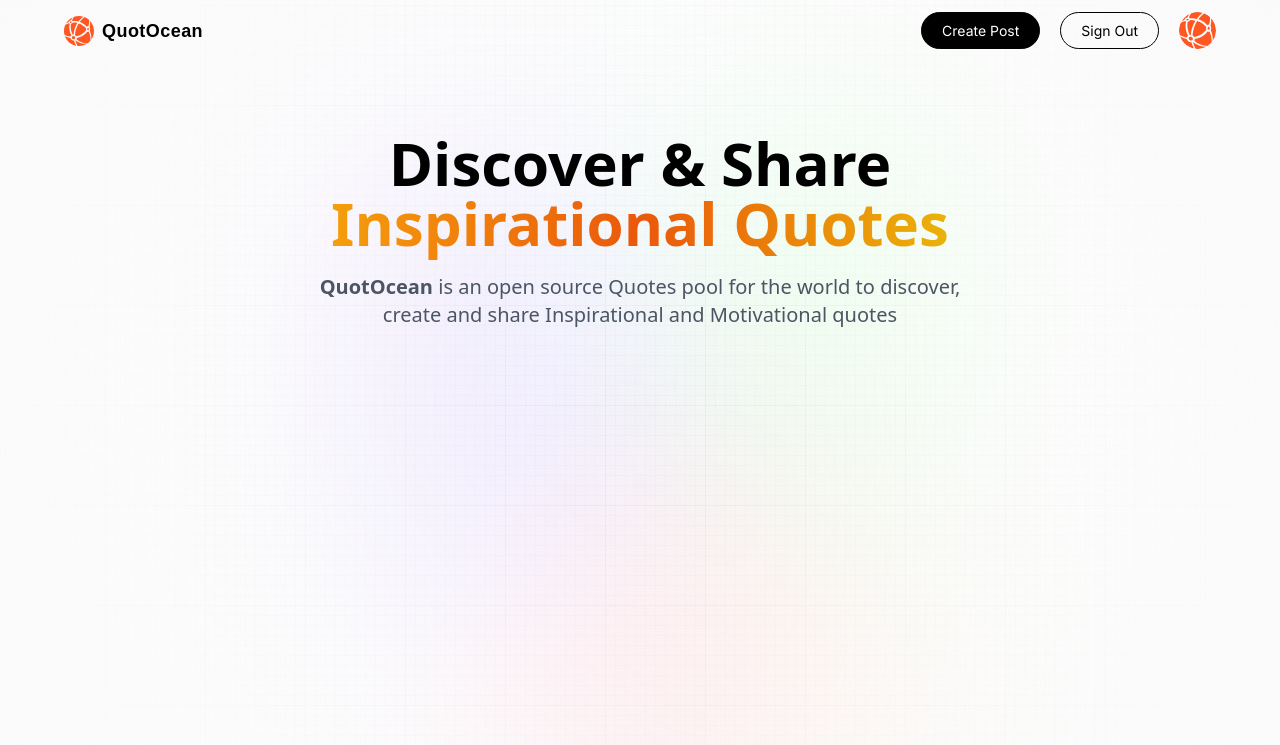
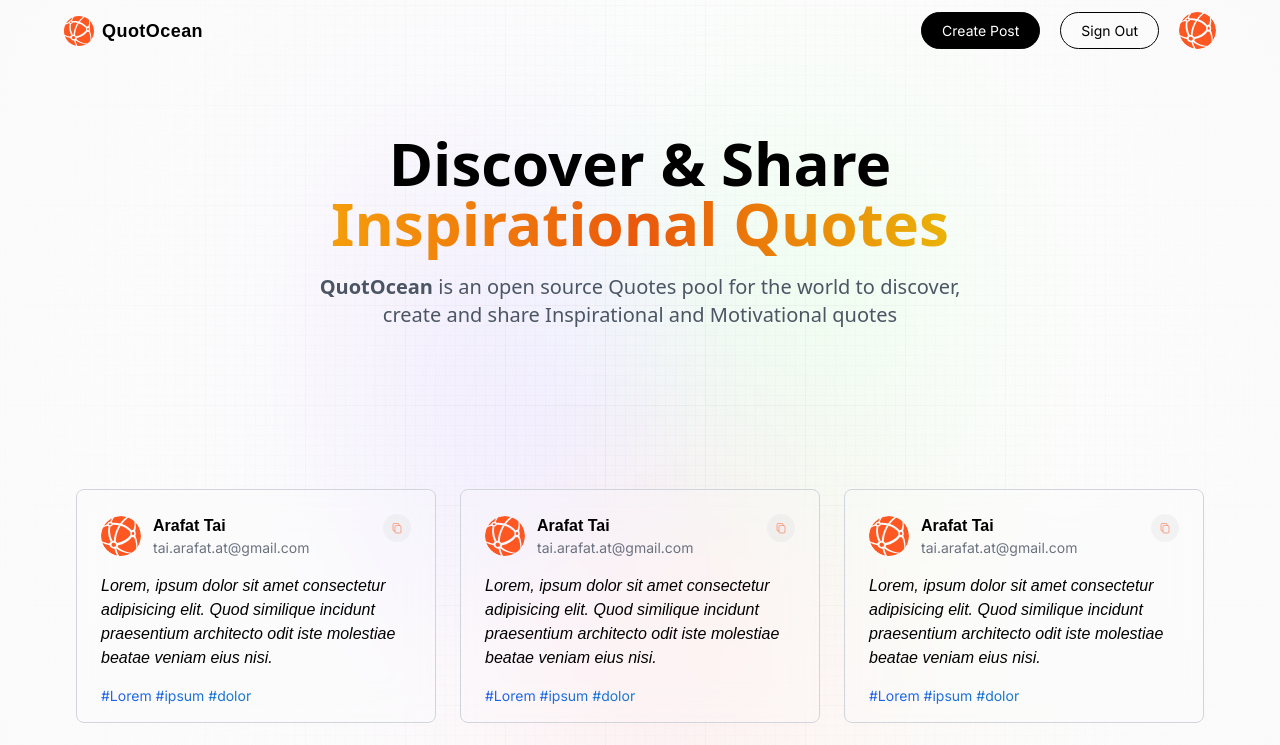
Before and after one commit to arafat-213/next-quotes, a Next.js app: page / in a window 1280 px wide. Shown: the top 745 px of the page. Built offline with nearby package versions, Linux system fonts and the light colour scheme.

Commit message:
add feed and quote card

```diff
--- a/app/globals.css
+++ b/app/globals.css
@@ -75,6 +75,10 @@
 	@apply bg-gradient-to-r from-amber-500 via-orange-600 to-yellow-500 bg-clip-text text-transparent;
 }
 
+.blue_gradient {
+  @apply bg-gradient-to-r from-blue-600 to-cyan-600 bg-clip-text text-transparent;
+}
+
 /* Texts */
 .head_text {
 	@apply mt-5 text-5xl font-extrabold leading-[1.15] text-black sm:text-6xl;
@@ -93,6 +97,10 @@
   @apply rounded-full border border-black bg-transparent py-1.5 px-5 text-black transition-all hover:bg-black hover:text-white text-center text-sm font-inter flex items-center justify-center;
 }
 
+.copy_btn {
+  @apply w-7 h-7 rounded-full bg-white/10 shadow-[inset_10px_-50px_94px_0_rgb(199,199,199,0.2)] backdrop-blur flex justify-center items-center cursor-pointer;
+}
+
 /* Nav Component */
 .logo_text {
   @apply max-sm:hidden font-satoshi font-semibold text-lg text-black tracking-wide;
@@ -104,6 +112,20 @@
 
 .dropdown_link {
   @apply text-sm font-inter text-gray-700 hover:text-gray-500 font-medium;
+}
+
+/* Feed Component */
+.feed {
+  @apply mt-16 mx-auto w-full max-w-xl flex justify-center items-center flex-col gap-2;
+}
+
+.quote_layout {
+  @apply space-y-6 py-8 sm:columns-2 sm:gap-6 xl:columns-3;
+}
+
+/* QuoteCard Component */
+.quote_card {
+  @apply flex-1 break-inside-avoid rounded-lg border border-gray-300 bg-white/20 bg-clip-padding p-6 pb-4 backdrop-blur-lg backdrop-filter md:w-[360px] w-full h-fit;
 }
 
 .flex-center {
--- a/app/page.tsx
+++ b/app/page.tsx
@@ -1,3 +1,5 @@
+import Feed from "@/components/Feed"
+
 export default function Home() {
 	return (
 		<section className='w-full flex-center flex-col'>
@@ -12,6 +14,7 @@ export default function Home() {
       <p className="desc text-center">
         <span className="font-semibold">QuotOcean</span> is an open source Quotes pool for the world to discover, create and share Inspirational and Motivational quotes
       </p>
+      <Feed />
 		</section>
 	)
 }
--- /dev/null
+++ b/components/CopyButton.tsx
@@ -0,0 +1,26 @@
+'use client'
+
+import Image from 'next/image'
+import { useState } from 'react'
+
+const CopyButton = () => {
+	const [isCopied, setIsCopied] = useState(false)
+
+    const handleCopy = () => {
+        setIsCopied(true)
+        navigator.clipboard.writeText('Test copy');
+        setTimeout(() => setIsCopied(false), 3000);
+      };
+
+	return (
+		<Image
+			src={isCopied ? '/assets/icons/tick.svg' : '/assets/icons/copy.svg'}
+			alt='copy button'
+			width={12}
+			height={12}
+            onClick={handleCopy}
+		/>
+	)
+}
+
+export default CopyButton
--- /dev/null
+++ b/components/Feed.tsx
@@ -0,0 +1,24 @@
+import React from 'react'
+import QuoteCard from './QuoteCard'
+
+const QuotesList = () => {
+	return (
+		<div className='mt-16 quote_layout'>
+			<QuoteCard />
+			<QuoteCard />
+			<QuoteCard />
+            <QuoteCard />
+			<QuoteCard />
+
+		</div>
+	)
+}
+const Feed = () => {
+	return (
+		<section className='feed'>
+			<QuotesList />
+		</section>
+	)
+}
+
+export default Feed
--- /dev/null
+++ b/components/QuoteCard.tsx
@@ -0,0 +1,36 @@
+import Image from 'next/image'
+import React from 'react'
+import CopyButton from './CopyButton'
+
+const QuoteCard = () => {
+	return (
+		<div className='quote_card'>
+			<div className='flex justify-between items-start gap-5'>
+				<div className='flex-1 flex justify-start items-center gap-3 cursor-pointer'>
+					<Image
+						src='/assets/images/logo.svg'
+						alt='user image'
+						width={40}
+						height={40}
+						className='rounded-full object-contain'
+					/>
+					<div className='flex flex-col'>
+						<h3 className='font-satoshi font-semibold text-gray-90'>
+							Arafat Tai
+						</h3>
+						<p className='font-inter text-sm text-gray-500'>
+							tai.arafat.at@gmail.com
+						</p>
+					</div>
+				</div>
+                <div className="copy_btn">
+                    <CopyButton />
+                </div>
+			</div>
+            <p className='my-4 font-satoshi italic'>Lorem, ipsum dolor sit amet consectetur adipisicing elit. Quod similique incidunt praesentium architecto odit iste molestiae beatae veniam eius nisi.</p>
+			<p className='font-inter text-sm blue_gradient cursor-pointer'>#Lorem #ipsum #dolor</p>
+		</div>
+	)
+}
+
+export default QuoteCard
```
Also changed, not shown: public/assets/icons/copy.svg (added), public/assets/icons/tick.svg (added).
